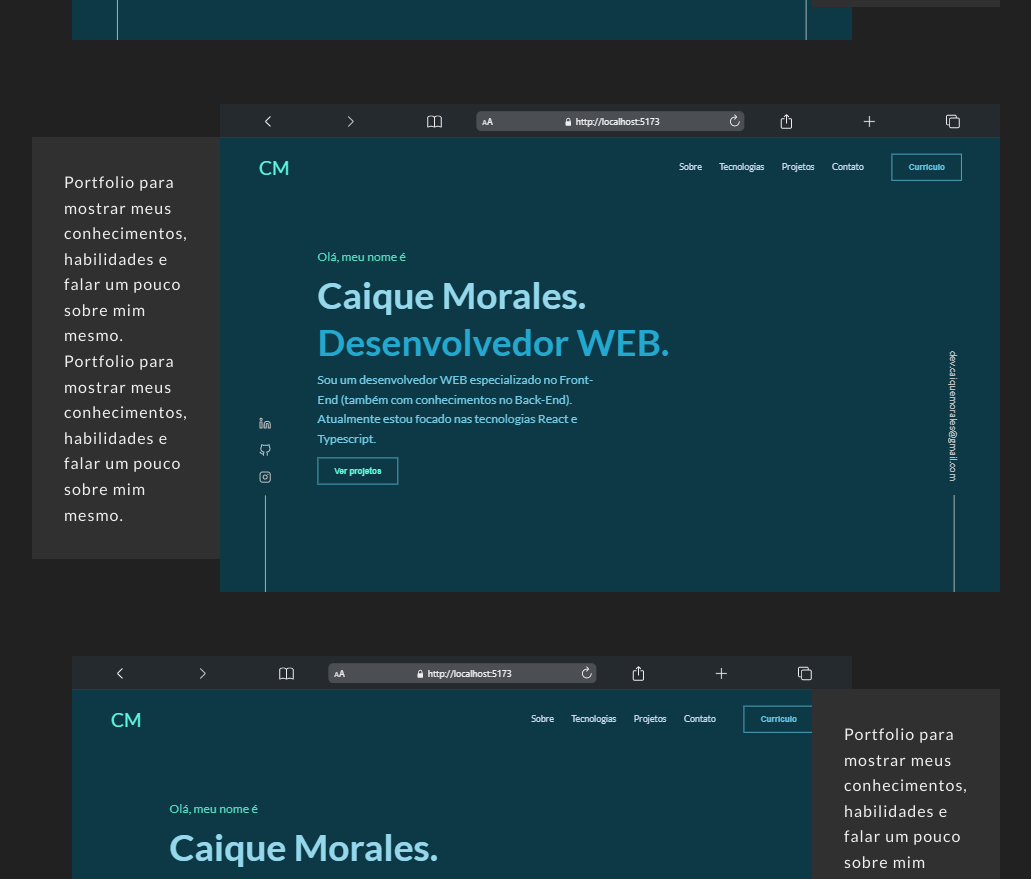
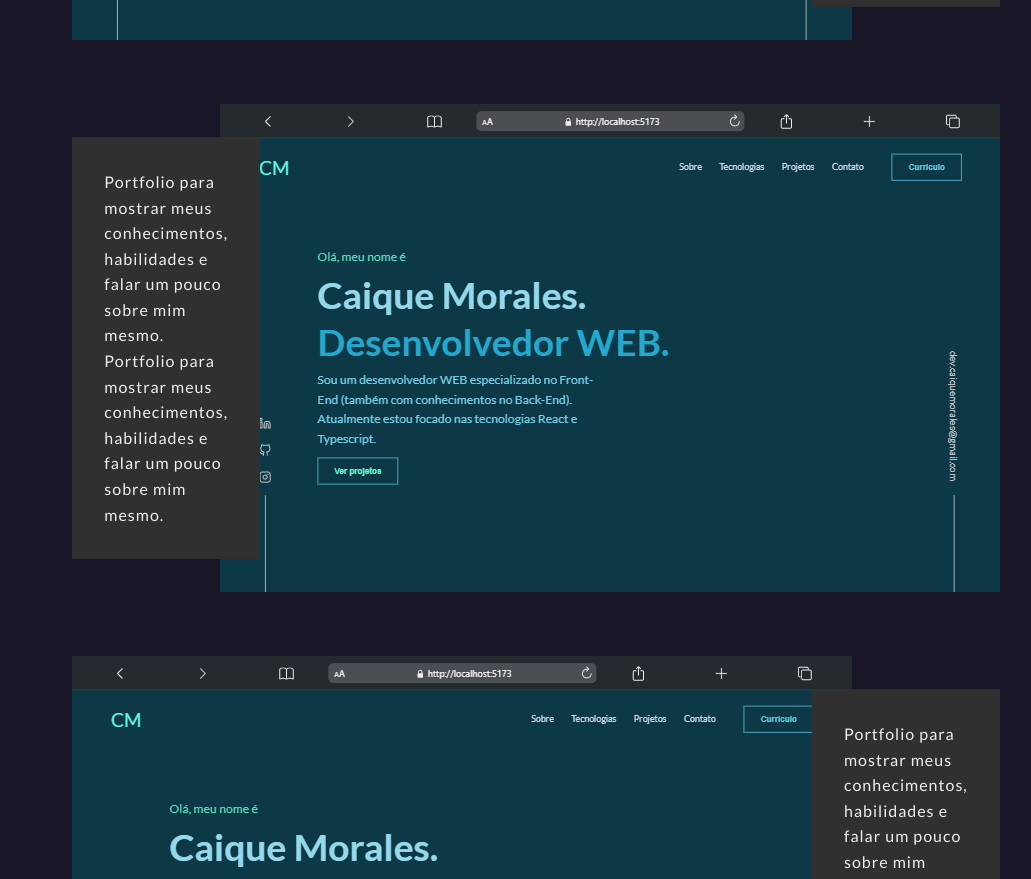
Before and after one commit to CaiqueMorales20/portfolio, a React (Vite) app: page / in a window 1280 px wide. Shown: the part 1960-2839 px from the top of the page, without its empty margins (104-1135 px from the left). Built offline with nearby package versions, Linux system fonts and the light colour scheme.

Commit message:
:lipstick: feat: Change Primary Color

```diff
--- a/src/GlobalStyle.tsx
+++ b/src/GlobalStyle.tsx
@@ -14,7 +14,7 @@ export const cssVariables = {
 	},
 	// Colors
 	color: {
-		clrPrimary: "#212121",
+		clrPrimary: "#191627",
 		clrText: "#efefef",
 		clrText600: "#c1c1c1",
 		clrTitle: "red",
--- a/src/screens/HomePage/components/Projects/components/Project/index.tsx
+++ b/src/screens/HomePage/components/Projects/components/Project/index.tsx
@@ -11,7 +11,7 @@ export const Project = (props: ProjectProps) => {
 	return (
 		<ProjectS reversed={props.reversed}>
 			<Image src={PortfolioImg} />
-			<TextContainer>
+			<TextContainer reversed={props.reversed}>
 				<p>
 					Portfolio para mostrar meus conhecimentos, habilidades e falar um
 					pouco sobre mim mesmo. Portfolio para mostrar meus conhecimentos,
--- a/src/screens/HomePage/components/Projects/components/Project/style.tsx
+++ b/src/screens/HomePage/components/Projects/components/Project/style.tsx
@@ -1,4 +1,4 @@
-import styled from "styled-components";
+import styled, { css } from "styled-components";
 import { cssVariables } from "../../../../../../GlobalStyle";
 
 // Types
@@ -12,11 +12,18 @@ export const ProjectS = styled.div<ProjectProps>`
 	flex-direction: ${(props) => props.reversed && "row-reverse"};
 `;
 
-export const TextContainer = styled.div`
+export const TextContainer = styled.div<ProjectProps>`
 	background-color: #303030;
 	padding: 2em;
-	margin-left: -5%;
 	z-index: 4;
+	${(props) =>
+		props.reversed
+			? css`
+					margin-right: -5%;
+			  `
+			: css`
+					margin-left: -5%;
+			  `}
 `;
 
 export const Text = styled.p`
```
